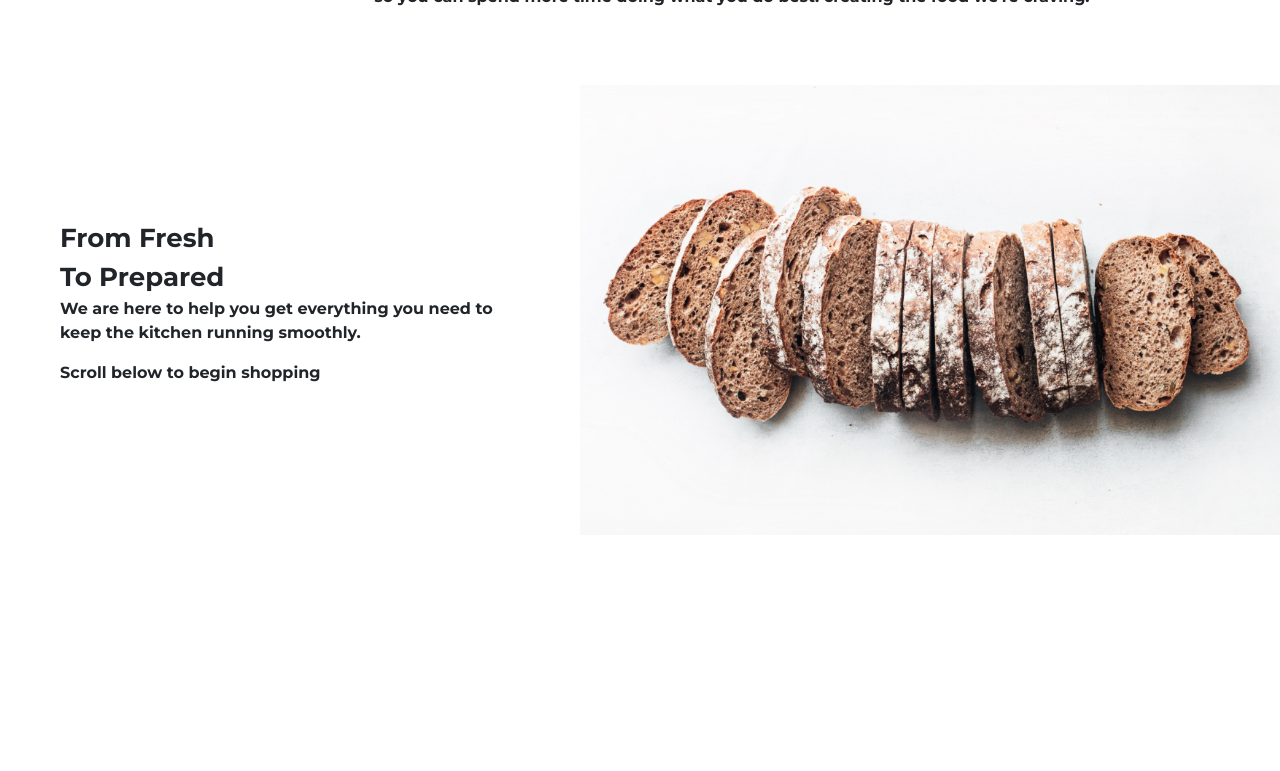
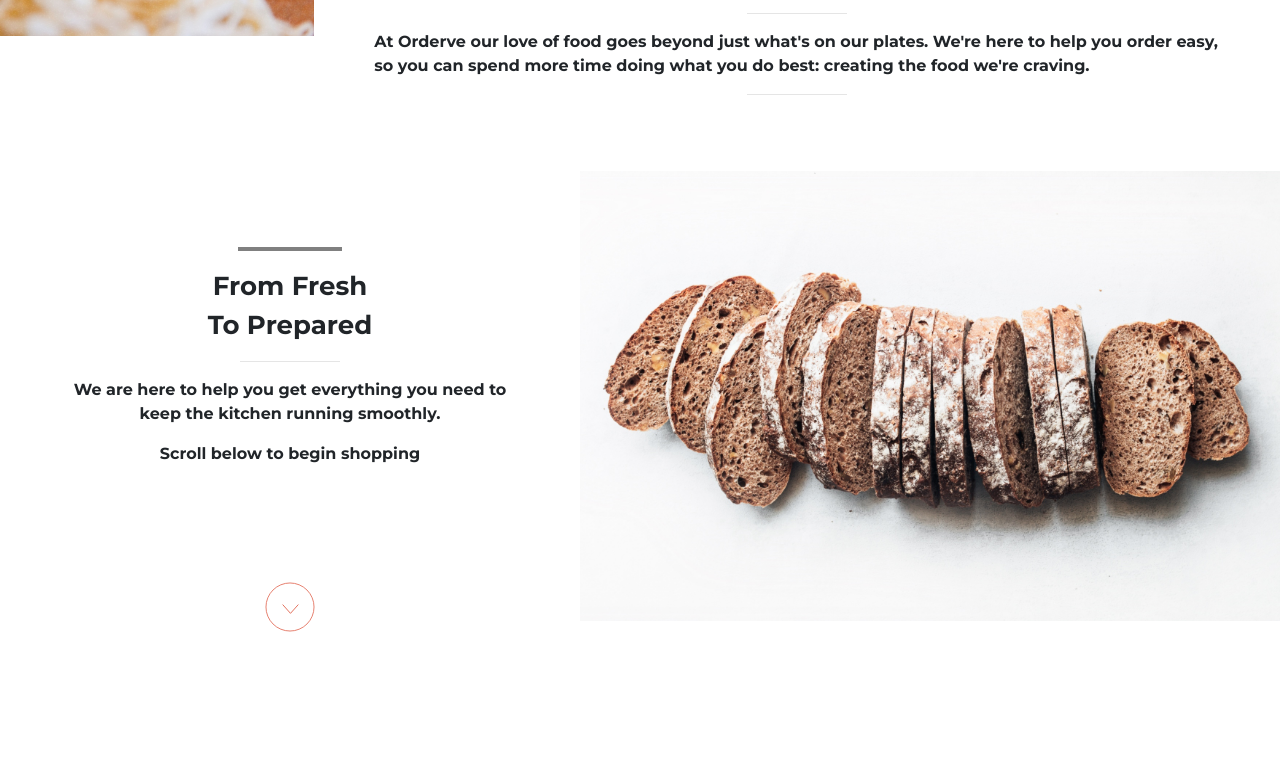
Before and after one commit to Lindseykatz/codal, a plain HTML site: page public/index.html in a window 1280 px wide. Shown: the part 1309-2080 px from the top of the page. Drawn offline with nearby package versions, Linux system fonts and the light colour scheme.

Commit message:
Add lines and arrow to about page. Still need to adjust

```diff
--- a/public/about.css
+++ b/public/about.css
@@ -50,3 +50,14 @@ header {
 .center {
   text-align: center;
 }
+
+hr.second {
+  width:100px;
+  border: 2px solid grey;
+  color:grey;
+}
+
+hr.third {
+  width:100px;
+  color:grey;
+}
--- a/public/index.html
+++ b/public/index.html
@@ -93,15 +93,24 @@
       <div class="pasta">
         <img style="vertical-align:middle" src="pasta.jpg" alt="pasta" width="350" height="250">
         <span class="pasta-2" style="vertical-align:middle">
+          <hr class="second"></hr>
           <img src="logo - orderve - grey.svg" width="100px">
-          <p>At Orderve our love of food goes beyond just what's on our plates. We're here to help you order easy, so you can spend more time doing what you do best: creating the food we're craving.</p></span>
+          <hr class="third"></hr>
+          <p>At Orderve our love of food goes beyond just what's on our plates. We're here to help you order easy, so you can spend more time doing what you do best: creating the food we're craving.</p>
+          <hr class="third"></hr>
+        </span>
       </div>
       <div class="bread">
         <span class="bread-2" style="vertical-align:middle">
-          <header> From Fresh</header>
-          <header>To Prepared </header>
-          <p> We are here to help you get everything you need to keep the kitchen running smoothly. </p>
-          <p><strong> Scroll below to begin shopping </strong></p>
+          <div style="text-align:center">
+            <hr class="second"></hr>
+            <header> From Fresh</header>
+            <header>To Prepared </header>
+            <hr class="third"></hr>
+            <p> We are here to help you get everything you need to keep the kitchen running smoothly. </p>
+            <p> Scroll below to begin shopping</p>
+            <img src="icon - arrowcircle.svg" width="50px">
+          </div>
         </span>
         <img src="bread.jpg" alt="bread" style="vertical-align:middle" width="700" height="450">
       </div>
```
Also changed, not shown: public/about.html (+6 -4 lines), public/index.css (line endings or trailing spaces).
